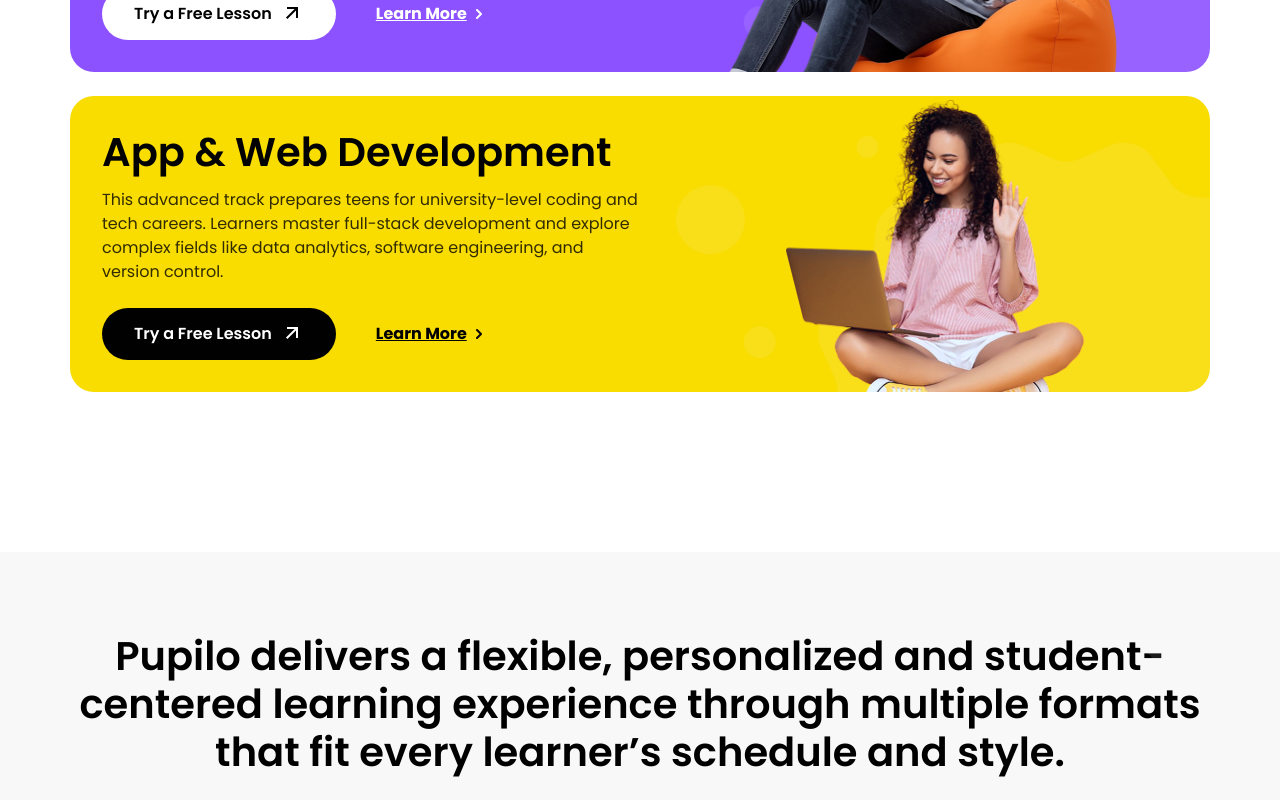
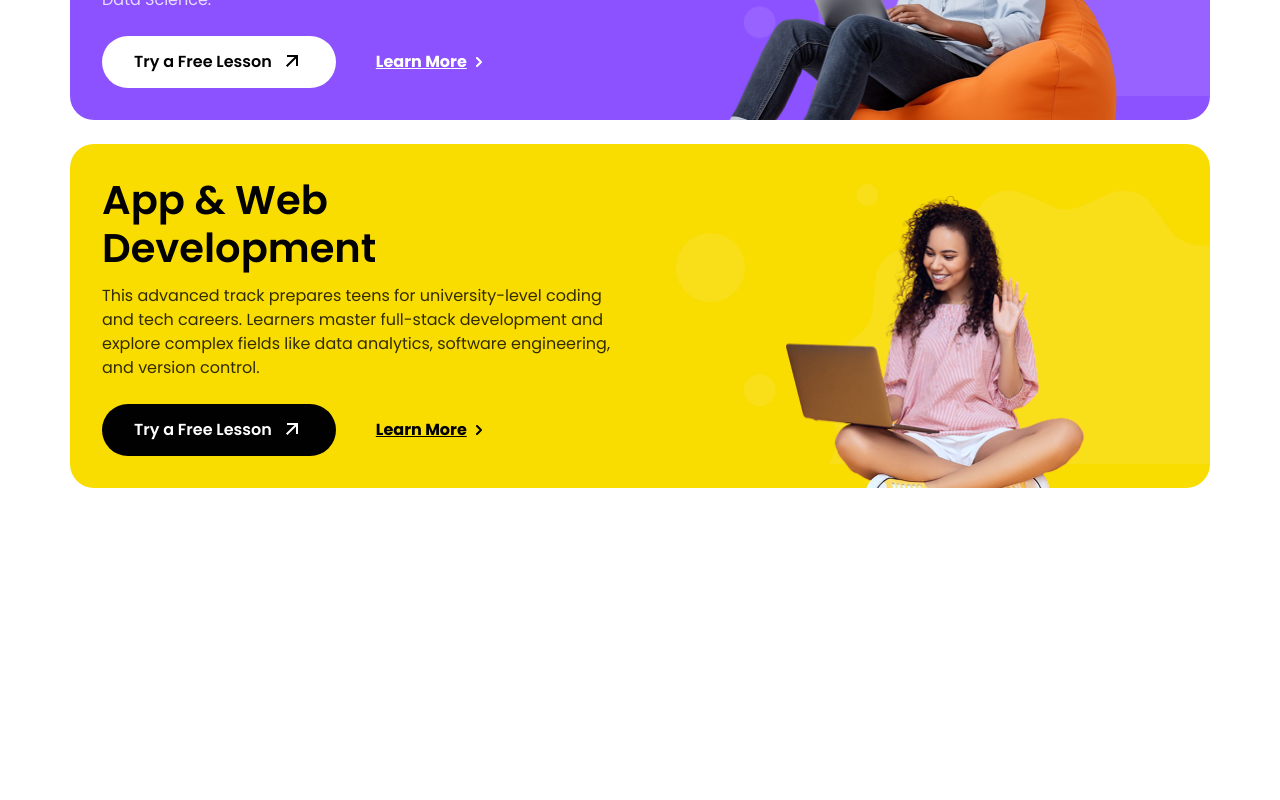
Before and after one commit to Pupiloinc/Pupilo, a Next.js app: page / in a window 1280 px wide. Shown: the part 2240-3040 px from the top of the page. Built offline with nearby package versions, Linux system fonts and the light colour scheme.

Commit message:
move file

```diff
--- a/src/app/page.js
+++ b/src/app/page.js
@@ -8,6 +8,8 @@ import BrandMarquee from "@/components/home/BrandMarquee";
 import PupiloCurriculum from "@/components/home/PupiloCurriculum";
 import WhyPupilo from "@/components/home/WhyPupilo";
 import PupiloDelivers from "@/components/home/PupiloDelivers";
+import OurCoding from "@/components/home/OurCoding";
+import AddOnCourses from "@/components/home/AddOnCourses";
 
 export default function Home() {
   return (
@@ -15,9 +17,11 @@ export default function Home() {
       <Hero />
       <BrandMarquee />
       <PupiloCurriculum />
+      <AddOnCourses/>
       <PupiloDelivers />
       <Reviews />
       <WhyPupilo />
+      <OurCoding/>
       <GetStarted />
       <Footer />
     </>
--- a/src/components/AddOnCourses.jsx
+++ /dev/null
@@ -1,7 +0,0 @@
-import React from "react";
-
-const AddOnCourses = () => {
-  return <div></div>;
-};
-
-export default AddOnCourses;
--- a/src/components/OurCoding.jsx
+++ /dev/null
@@ -1,7 +0,0 @@
-import React from "react";
-
-const OurCoding = () => {
-  return <div></div>;
-};
-
-export default OurCoding;
--- a/src/components/common/PupiloCard.jsx
+++ b/src/components/common/PupiloCard.jsx
@@ -5,11 +5,11 @@ import Icons from './Icons'
 import Image from 'next/image'
 import Description from './Description'
 
-const PupiloCard = ({title , description , buttonText , buttonClass , buttonIconcolor , imageWidth , imageAlt , imageSrc , cardTheme , textColor , rightPosition , learnMoreLink , learnMoreIcon , imageClass , headingClass , descriptionClass }) => {
+const PupiloCard = ({ title, description, buttonText, buttonClass, buttonIconcolor, imageWidth, imageAlt, imageSrc, cardTheme, textColor, rightPosition, learnMoreLink, learnMoreIcon, imageClass, headingClass, descriptionClass }) => {
     return (
         <div className='overflow-hidden '>
             <div className={`p-8 max-lg:p-7 max-md:p-6 max-sm:p-4 relative rounded-3xl max-md:rounded-2xl max-sm:rounded-xl flex max-lg:flex-col ${cardTheme || 'bg-light-purple'}`}>
-                <div className='w-full'>
+                <div className={`w-full`}>
                     <div className={`flex flex-col gap-6`}>
                         <div className='flex flex-col gap-3'>
                             <h3 className={`text-custom-5xl max-lg:text-4xl max-lg:text-center max-md:text-custom-4xl max-sm:text-3xl leading-120 font-semibold ${headingClass} ${textColor || 'text-white'}`}>{title}</h3>
@@ -21,10 +21,8 @@ const PupiloCard = ({title , description , buttonText , buttonClass , buttonIcon
                         </div>
                     </div>
                 </div>
-                <div className='w-full max-lg:justify-center max-lg:flex'>
-                    <Image width={584} height={460} alt='layer' className='absolute pointer-events-none top-10 z-10 -right-[50px]' src={'/assets/images/png/pupilo-card-layer.png'} />
-                    <Image className={`absolute z-20 max-lg:relative max-lg:!right-0 max-sm:w-full ${imageClass}`} style={{right : rightPosition || '20px'}} width={imageWidth} height={290} alt={imageAlt} src={imageSrc} />
-                </div>
+                <Image width={584} height={460} alt='layer' className='absolute pointer-events-none top-10 z-10 -right-[50px]' src={'/assets/images/png/pupilo-card-layer.png'} />
+                <Image className={`absolute z-20 max-lg:relative max-lg:mx-auto max-lg:!right-0 max-sm:w-full ${imageClass}`} style={{ right: rightPosition || '20px' }} width={imageWidth} height={290} alt={imageAlt} src={imageSrc} />
             </div>
         </div>
     )
--- /dev/null
+++ b/src/components/home/AddOnCourses.jsx
@@ -0,0 +1,9 @@
+import React from "react";
+
+const AddOnCourses = () => {
+  return <div className="pb-[160px] max-lg:pb-[100px] max-md:pb-[60px]">
+
+  </div>;
+};
+
+export default AddOnCourses;
--- /dev/null
+++ b/src/components/home/OurCoding.jsx
@@ -0,0 +1,7 @@
+import React from "react";
+
+const OurCoding = () => {
+  return <div></div>;
+};
+
+export default OurCoding;
--- a/src/components/home/PupiloCurriculum.jsx
+++ b/src/components/home/PupiloCurriculum.jsx
@@ -24,6 +24,8 @@ const PupiloCurriculum = () => {
               <PupiloCard
                 key={index}
                 title={item.title}
+                headingClass={`max-w-[433px]`}
+                descriptionClass={`max-w-[523px]`}
                 cardTheme={`bg-${item.cardTheme}`}
                 description={item.description}
                 imageClass={'max-lg:translate-y-7 max-md:translate-y-6 max-sm:translate-y-4 bottom-0'}
```
Also changed, not shown: public/assets/images/png/minecraft-coding-course.png (added).
